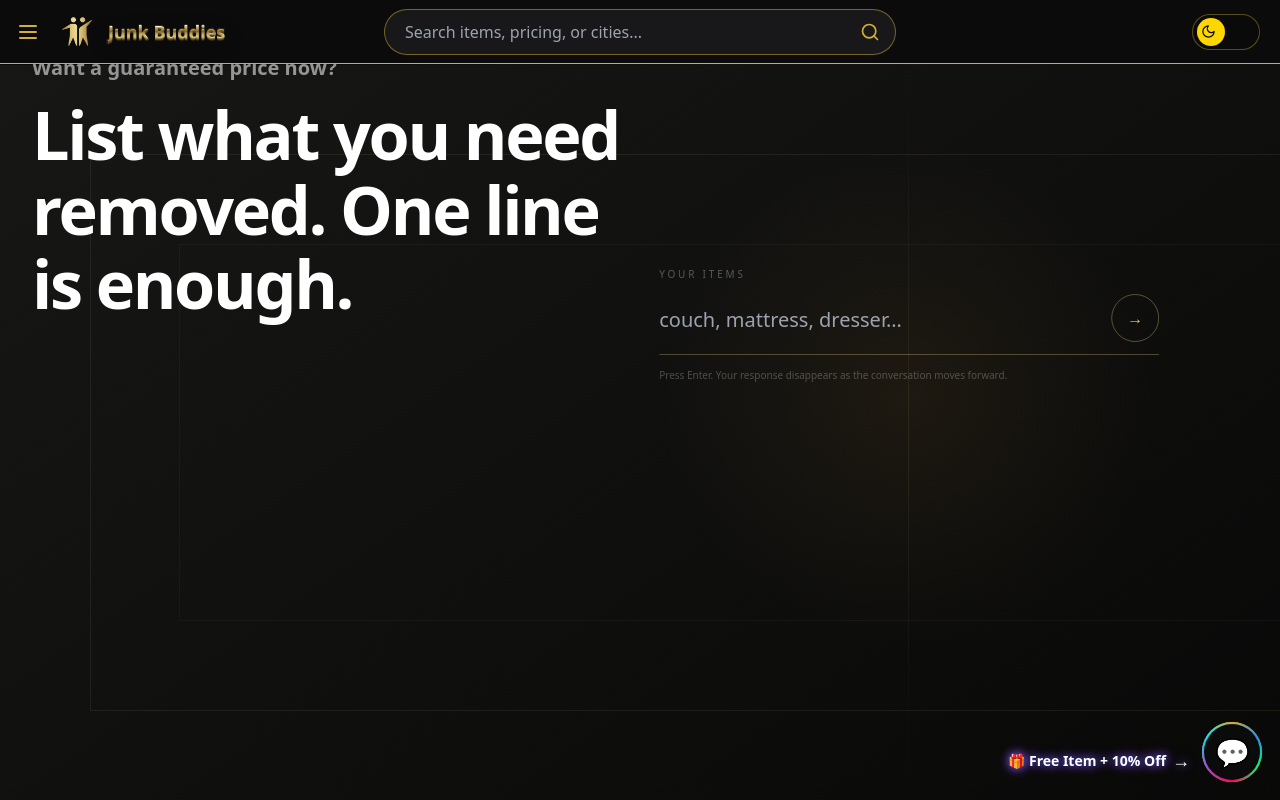
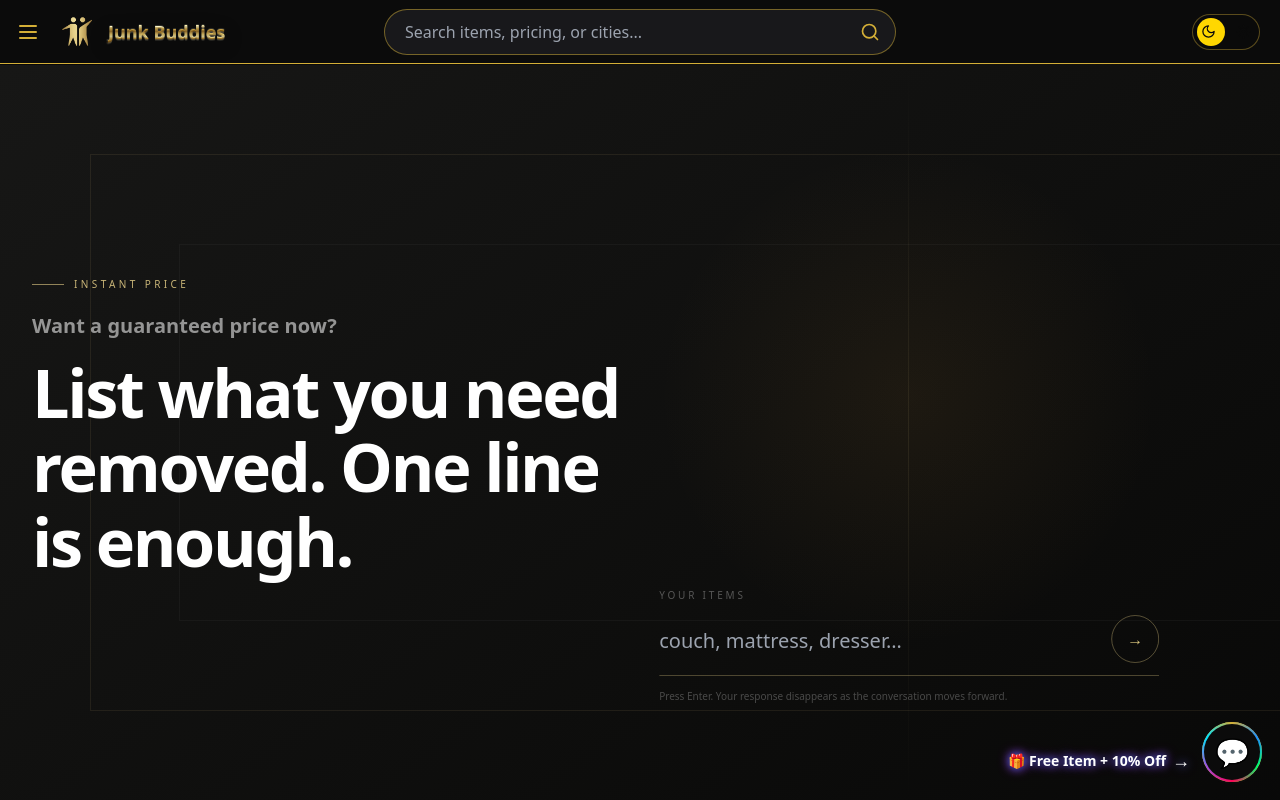
Before and after one commit to JunkBuddies/junk-buddies-immersive, a React (Vite) app: page / in a window 1280 px wide. Built offline with nearby package versions, Linux system fonts and the light colour scheme; grey boxes are pictures that could not be loaded.

Commit message:
Restore Mirror vertical center with even viewport edges

```diff
--- a/src/components/MagicPriceMirror.jsx
+++ b/src/components/MagicPriceMirror.jsx
@@ -244,8 +244,8 @@ export default function MagicPriceMirror() {
       <div aria-hidden="true" className="absolute inset-[clamp(18px,7vw,110px)] border border-[#c8b477]/10" />
       <div aria-hidden="true" className="absolute inset-[clamp(36px,14vw,210px)] border border-white/[0.035]" />
       <div aria-hidden="true" className="absolute left-1/2 top-0 h-full w-px bg-gradient-to-b from-transparent via-[#c8b477]/10 to-transparent" />
-      <div className="relative z-10 mx-auto flex h-full w-[calc(100%-24px)] min-w-0 max-w-[calc(100%-24px)] box-border flex-col justify-between overflow-hidden pb-24 pt-12 sm:w-[calc(100%-36px)] sm:max-w-[calc(100%-36px)] lg:fixed lg:left-[50vw] lg:top-16 lg:grid lg:h-[calc(100svh-64px)] lg:w-[calc(100vw-64px)] lg:max-w-none lg:-translate-x-1/2 lg:grid-cols-[minmax(0,50%)_minmax(0,50%)] lg:items-center lg:gap-0 lg:px-0 lg:py-16">
-        <div className={"box-border w-full min-w-0 max-w-full overflow-hidden pr-4 lg:justify-self-end lg:w-[min(100%,680px)] lg:pl-0 lg:pr-[clamp(14px,1.5vw,24px)] transition-opacity duration-500 " + (fading ? "opacity-0" : "opacity-100")}>
+      <div className="relative z-10 mx-auto flex h-full w-[calc(100%-24px)] min-w-0 max-w-[calc(100%-24px)] box-border flex-col justify-between overflow-hidden pb-24 pt-12 sm:w-[calc(100%-36px)] sm:max-w-[calc(100%-36px)] lg:absolute lg:inset-y-0 lg:left-[50vw] lg:grid lg:h-full lg:w-[calc(100vw-64px)] lg:max-w-[calc(100vw-64px)] lg:-translate-x-1/2 lg:grid-cols-[minmax(0,50%)_minmax(0,50%)] lg:items-center lg:gap-0 lg:px-0 lg:py-0">
+        <div className={"box-border w-full min-w-0 max-w-full overflow-hidden pr-4 lg:self-center lg:justify-self-end lg:w-[min(100%,680px)] lg:pl-0 lg:pr-[clamp(14px,1.5vw,24px)] transition-opacity duration-500 " + (fading ? "opacity-0" : "opacity-100")}>
           <div className="mb-5 flex items-center gap-2.5 text-[10px] uppercase tracking-[.34em] text-[#c8b477]"><span className="h-px w-8 bg-[#c8b477]/70"/>Instant price</div>
           <div className="w-full min-w-0 max-w-full">
             <div
```
